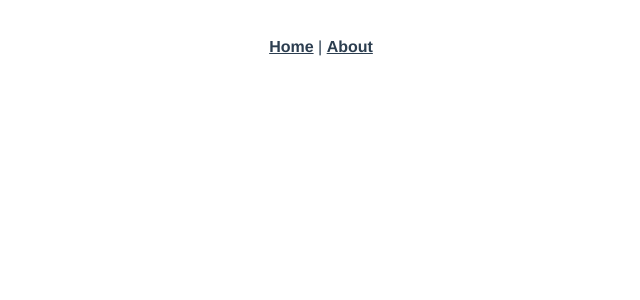
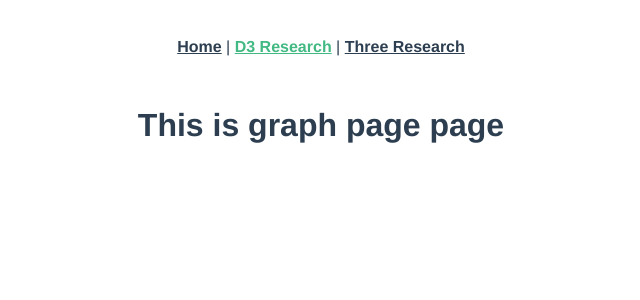
Before and after one commit to oginglis/imp-vis-research, a Vue app: page /#/GraphResearch in a window 1280 px wide. Shown: the top 300 px of the page, without its empty margins (319-959 px from the left). Built offline with nearby package versions, Linux system fonts and the light colour scheme.

Commit message:
router setup

```diff
--- a/src/App.vue
+++ b/src/App.vue
@@ -2,7 +2,8 @@
   <div id="app">
     <div id="nav">
       <router-link to="/">Home</router-link> |
-      <router-link to="/about">About</router-link>
+      <router-link to="/GraphResearch">D3 Research</router-link> |
+      <router-link to="/ThreeResearch">Three Research</router-link>
     </div>
     <router-view/>
   </div>
--- a/src/router/index.js
+++ b/src/router/index.js
@@ -11,12 +11,17 @@ const routes = [
     component: Home,
   },
   {
-    path: '/about',
-    name: 'About',
+    path: '/GraphResearch',
+    name: 'GraphResearch',
     // route level code-splitting
     // this generates a separate chunk (about.[hash].js) for this route
     // which is lazy-loaded when the route is visited.
-    component: () => import(/* webpackChunkName: "about" */ '../views/About.vue'),
+    component: () => import(/* webpackChunkName: "about" */ '../views/GraphResearch.vue'),
+  },
+  {
+    path: '/ThreeResearch',
+    name: 'ThreeResearch',
+    component: () => import(/* webpackChunkName: "about" */ '../views/ThreeResearch.vue'),
   },
 ];
 
--- a/src/views/About.vue
+++ b/src/views/GraphResearch.vue
@@ -1,5 +1,5 @@
 <template>
   <div class="about">
-    <h1>This is an about page</h1>
+    <h1>This is graph page page</h1>
   </div>
 </template>
--- /dev/null
+++ b/src/views/ThreeResearch.vue
@@ -0,0 +1,5 @@
+<template>
+  <div class="about">
+    <h1>This is an Three JS page</h1>
+  </div>
+</template>
```
Also changed, not shown: src/views/CanvasResearch.vue (added).
